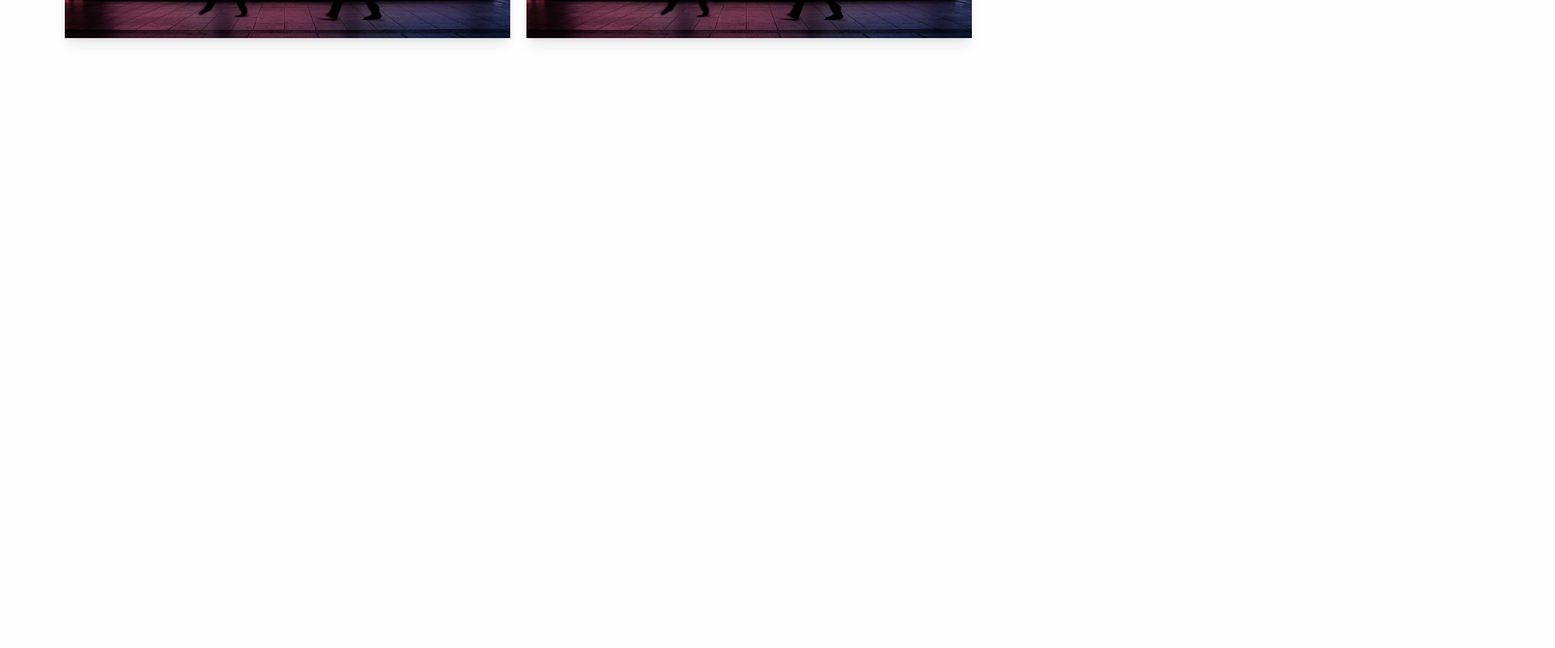
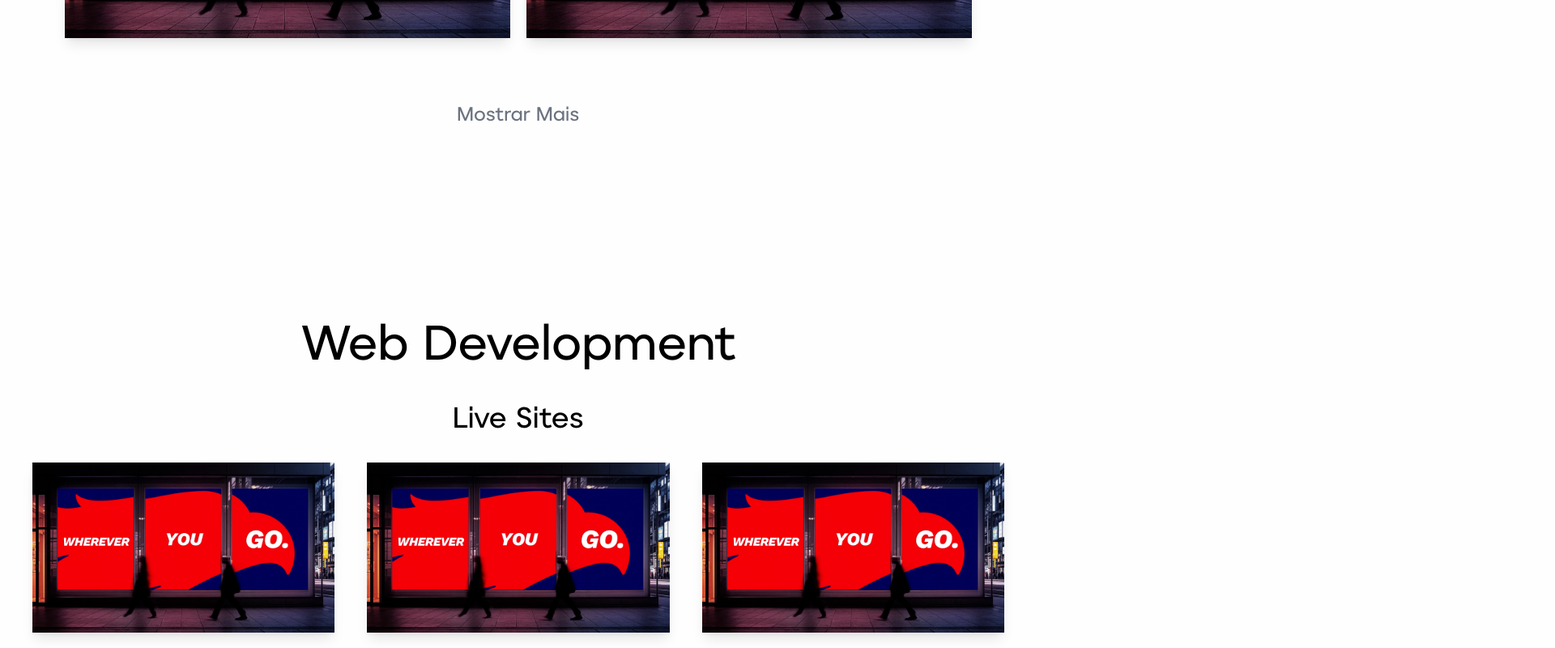
Before and after one commit to luanmcarvalho/portfolio-website, a Next.js app: page / in a window 1280 px wide. Shown: the part 1780-2580 px from the top of the page at 81% size, 1920 px wide, since content can reach past the window. Before the commit the page ends 1907 px from the top, so only its background shows below. Built offline with nearby package versions, Linux system fonts and the light colour scheme.

Commit message:
footer added

```diff
--- a/src/app/page.tsx
+++ b/src/app/page.tsx
@@ -7,15 +7,23 @@ import { useState } from 'react';
 
 export default function home () {
   const [filter, setFilter] = useState('All');
+  const [showAll, setShowAll] = useState(false);
 
   const projects = [
     { id: 1, title: 'BMW | Alexa', category: '2D Animation', img: '/images/wizard-thumb.jpg' },
-    { id: 2, title: 'Pringles | New Visual', category: 'Development', img: '/images/wizard-thumb.jpg' },
-    { id: 3, title: 'Cinema Olympia | Requalificação', category: 'Animation', img: '/images/wizard-thumb.jpg' },
-    { id: 4, title: 'Vale | Stories We Can Avoid', category: 'Development', img: '/images/wizard-thumb.jpg' },
+    { id: 2, title: 'Pringles | New Visual', category: '3D Animation', img: '/images/wizard-thumb.jpg' },
+    { id: 3, title: 'Cinema Olympia | Requalificação', category: '2D Animation', img: '/images/wizard-thumb.jpg' },
+    { id: 4, title: 'Vale | Stories We Can Avoid', category: '2D Animation', img: '/images/wizard-thumb.jpg' },
+    { id: 5, title: 'Papo de Raiz', category: '2D Animation', img: '/images/wizard-thumb.jpg' },
+    { id: 6, title: 'Vale | Serra Sul', category: '2D Animation', img: '/images/wizard-thumb.jpg' },
+    { id: 7, title: 'Density | Go to Market', category: '2D Animation', img: '/images/wizard-thumb.jpg' },
+    { id: 8, title: 'Parque com Criatividade', category: 'Compositing', img: '/images/wizard-thumb.jpg' },
+    { id: 9, title: 'Skol | Sinuquinha x Snooker', category: 'Compositing', img: '/images/wizard-thumb.jpg' },
+
   ];
 
   const filteredProjects = filter === 'All' ? projects : projects.filter(p => p.category === filter);
+  const displayedProjects = showAll ? filteredProjects : filteredProjects.slice(0, 4);
 
   return (
     <>
@@ -83,7 +91,7 @@ export default function home () {
         <h2 className="text-6xl font-organica text-center">Animation</h2>
 
       <div className='flex justify-center mt-10 space-x-10'>
-      {['All', '2D Animation', '3D Animation', 'Compositing', 'Design'].map(category => (
+      {['All', '2D Animation', '3D Animation', 'Compositing'].map(category => (
         <button
           key={category}
           className={`text-2xl font-organica cursor-pointer transition-all duration-300 ${filter === category ? 'text-black underline' : 'text-gray-500 hover:text-black hover:scale-105'}`}
@@ -93,9 +101,9 @@ export default function home () {
       </div>
       </div>
 
-      {/* Lista de Projetos */}
+        {/* Exibição dos Projetos Filtrados */}
         <div className="grid grid-cols-1 md:grid-cols-2 gap-5 px-20 py-20">
-        {filteredProjects.map((project) => (
+          {displayedProjects.map((project) => (
             <div key={project.id} className="relative group cursor-pointer w-full">
               <div className="absolute top-0 left-0 w-full h-full bg-black opacity-0 group-hover:opacity-80 transition-opacity duration-300 z-10" />
               <h2 className="absolute top-1/2 left-1/2 transform -translate-x-1/2 -translate-y-1/2 text-white text-2xl opacity-0 group-hover:opacity-100 transition-opacity duration-300 z-20 font-organica">{project.title}</h2>
@@ -103,6 +111,76 @@ export default function home () {
             </div>
           ))}
         </div>
+
+        {/* Botão para Mostrar Mais ou Mostrar Menos */}
+        <div className="flex justify-center">
+          {showAll ? (
+            <button onClick={() => setShowAll(false)} className="text-2xl font-organica text-gray-500 hover:text-black hover:scale-105 transition-all duration-300">Mostrar Menos</button>
+          ) : (
+            filteredProjects.length > 4 && (
+              <button onClick={() => setShowAll(true)} className="text-2xl font-organica text-gray-500 hover:text-black hover:scale-105 transition-all duration-300">Mostrar Mais</button>
+            )
+          )}
+        </div>
+
+        <div className='mt-60'>
+          <h2 className="text-6xl font-organica text-center">Web Development</h2>
+        </div>
+
+        {/* Seção de Sites Criados */}
+        <div className="relative mt-10">
+          <h3 className="text-4xl font-organica text-center mb-8">Live Sites</h3>
+
+          <div className="grid grid-cols-1 md:grid-cols-2 lg:grid-cols-3 gap-10 px-10">
+            {/* Exemplo de Site 1 */}
+            <div className="relative group cursor-pointer">
+              <a href="https://example1.com" target="_blank" className="block">
+                <div className="absolute top-0 left-0 w-full h-full bg-black opacity-0 group-hover:opacity-80 transition-opacity duration-300 z-10" />
+                <h2 className="absolute top-1/2 left-1/2 transform -translate-x-1/2 -translate-y-1/2 text-white text-2xl opacity-0 group-hover:opacity-100 transition-opacity duration-300 z-20 font-organica">Website 1</h2>
+                <Img src="/images/wizard-thumb.jpg" alt="Website 1" width={800} height={453} className="w-full h-auto shadow-lg" />
+              </a>
+            </div>
+
+            {/* Exemplo de Site 2 */}
+            <div className="relative group cursor-pointer">
+              <a href="https://example2.com" target="_blank" className="block">
+                <div className="absolute top-0 left-0 w-full h-full bg-black opacity-0 group-hover:opacity-80 transition-opacity duration-300 z-10" />
+                <h2 className="absolute top-1/2 left-1/2 transform -translate-x-1/2 -translate-y-1/2 text-white text-2xl opacity-0 group-hover:opacity-100 transition-opacity duration-300 z-20 font-organica">Website 2</h2>
+                <Img src="/images/wizard-thumb.jpg" alt="Website 2" width={800} height={453} className="w-full h-auto shadow-lg" />
+              </a>
+            </div>
+
+            {/* Exemplo de Site 3 */}
+            <div className="relative group cursor-pointer">
+              <a href="https://example3.com" target="_blank" className="block">
+                <div className="absolute top-0 left-0 w-full h-full bg-black opacity-0 group-hover:opacity-80 transition-opacity duration-300 z-10" />
+                <h2 className="absolute top-1/2 left-1/2 transform -translate-x-1/2 -translate-y-1/2 text-white text-2xl opacity-0 group-hover:opacity-100 transition-opacity duration-300 z-20 font-organica">Website 3</h2>
+                <Img src="/images/wizard-thumb.jpg" alt="Website 3" width={800} height={453} className="w-full h-auto shadow-lg" />
+              </a>
+            </div>
+
+            {/* Você pode adicionar mais sites aqui */}
+          </div>
+        </div>
+
+      </div>
+
+      {/* Footer */}
+      <div className='bg-footer h-96 mt-28'>
+        <div className='flex items-center h-full'>
+          <div className='flex-1 ml-20'>
+            <Img src='/images/HOVER-ColorDARK.png' alt='Logo' width={250} height={250} className=''/>
+          </div>
+          <div className='flex-1 justify-center flex-col space-y-2 mr-[80rem]'>
+            <p className='font-organicaLight'><a href="mailto:hello@hoverstudio.tv" className='hover:underline'>hello@hoverstudio.tv</a></p>
+            <p className='font-organicaLight'>(11) 93258-9315</p>
+            <p className='font-organicaLight text-1xl'>Av. Gov. José Malcher, 153</p>
+            <p className='font-organicaLight text-1xl'>Nazaré, Belém - PA</p>
+            <p className='font-organicaLight text-1xl'>66035-100</p>
+          </div>
+
+        </div>
+
       </div>
     </>
   );
--- a/tailwind.config.ts
+++ b/tailwind.config.ts
@@ -20,6 +20,7 @@ export default {
         foreground: "var(--foreground)",
         black: "#1E1E1E",
         white: "#FEFEFE",
+        footer: "#D8D1C6",
       },
     },
   },
```
Also changed, not shown: public/images/HOVER-ColorDARK.png (added). Lines whose indentation alone changed are shown as unchanged.
